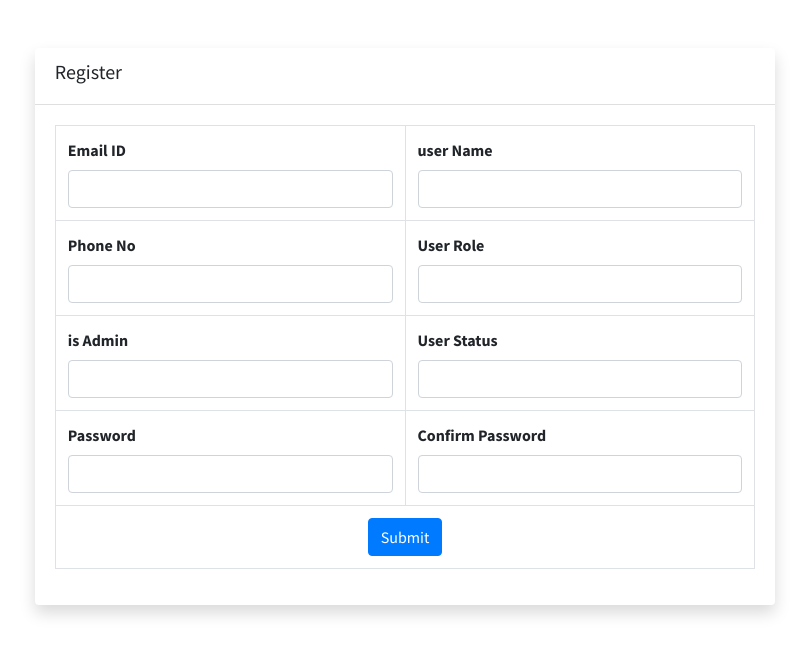
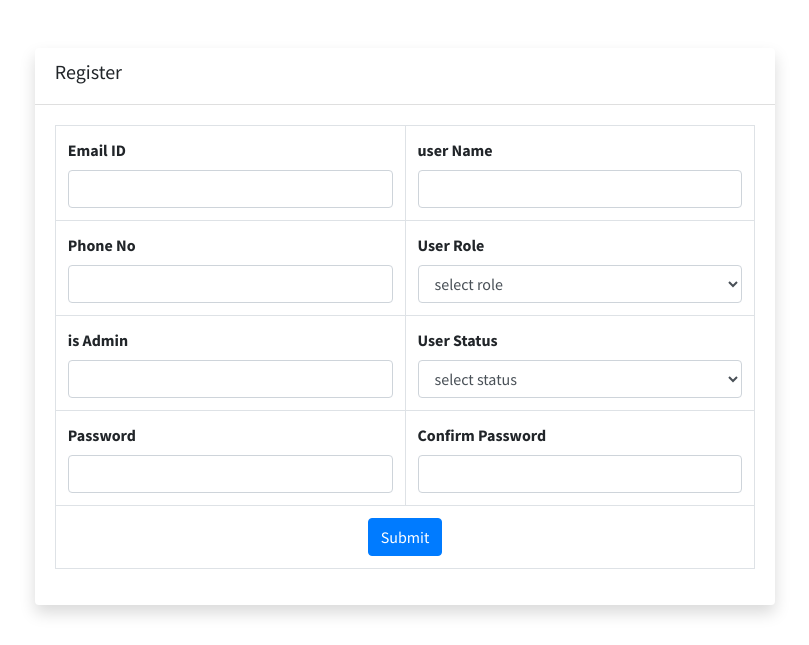
Before and after one commit to bhupesh-saptech/vrm, a CodeIgniter app: page /vrm/index.php/user/add in a window 1280 px wide. Shown: the top 645 px of the page, without its empty margins (235-1044 px from the left). Run offline with CodeIgniter, Linux system fonts and the light colour scheme; some libraries are stand-ins or nearby versions.

Commit message:
validations added

```diff
--- a/application/controllers/User.php
+++ b/application/controllers/User.php
@@ -22,11 +22,12 @@ class User extends CI_Controller {
         $this->load->view("incld/footer");
     }
     public function register() {
-        $this->form_validation->set_rules('user_nm','User Name','required');
-        $this->form_validation->set_rules('user_ph','Phone No','required');
-        $this->form_validation->set_rules('role_id','User Role','required');
-        $this->form_validation->set_rules('mail_id','Email ID' ,'required|valid_email');
-        $this->form_validation->set_rules('pass_wd','Password' ,'required');
+        $this->form_validation->set_rules('user_nm','User Name','required|trim|alpha');
+        $this->form_validation->set_rules('user_ph','Phone No','required|trim');
+        $this->form_validation->set_rules('role_id','User Role','required|trim');
+        $this->form_validation->set_rules('mail_id','Email ID' ,'required|valid_email|is_unique[users.mail_id]');
+        $this->form_validation->set_rules('pass_wd','Password' ,'required|trim');
+        $this->form_validation->set_rules('cpass_wd','Password' ,'required|trim|matches[pass_wd]');
         if($this->form_validation->run()) {
             $data = array('user_nm'  => $this->input->post('user_nm'),
                           'user_ph'   => $this->input->post('user_ph'),
--- a/application/views/user/add.php
+++ b/application/views/user/add.php
@@ -29,7 +29,11 @@
                                 </td>
                                 <td>
                                     <label class="form-label" >User Role</label>
-                                    <input class="form-control" type="text" name="role_id" >
+                                    <select class="form-control" name="role_id" >
+                                        <option value="" >select role</option>
+                                        <option value="1">admin</option>
+                                        <option value="2">user</option>
+                                    </select>
                                     <small><?php echo form_error('role_id');?></small>
                                 </td>
                             </tr>
@@ -41,7 +45,11 @@
                                 </td>
                                 <td>
                                     <label class="form-label" >User Status</label>
-                                    <input class="form-control" type="text" name="user_st" >
+                                    <select class="form-control" name="user_st" >
+                                        <option value="" >select status</option>
+                                        <option value="1">Active</option>
+                                        <option value="0">Inactive</option>
+                                    </select>
                                     <small><?php echo form_error('user_st');?></small>
                                 </td>
                             </tr>
```
